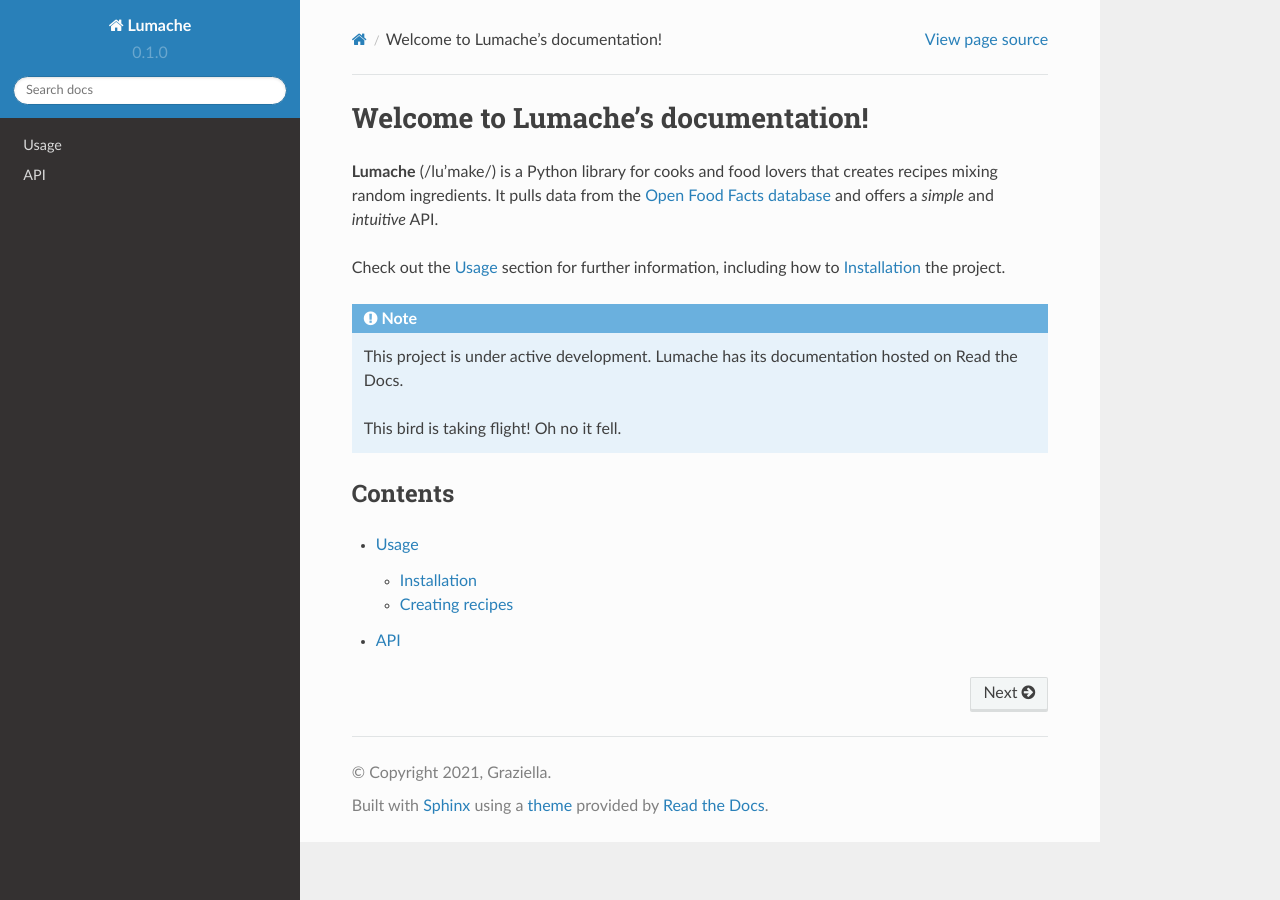
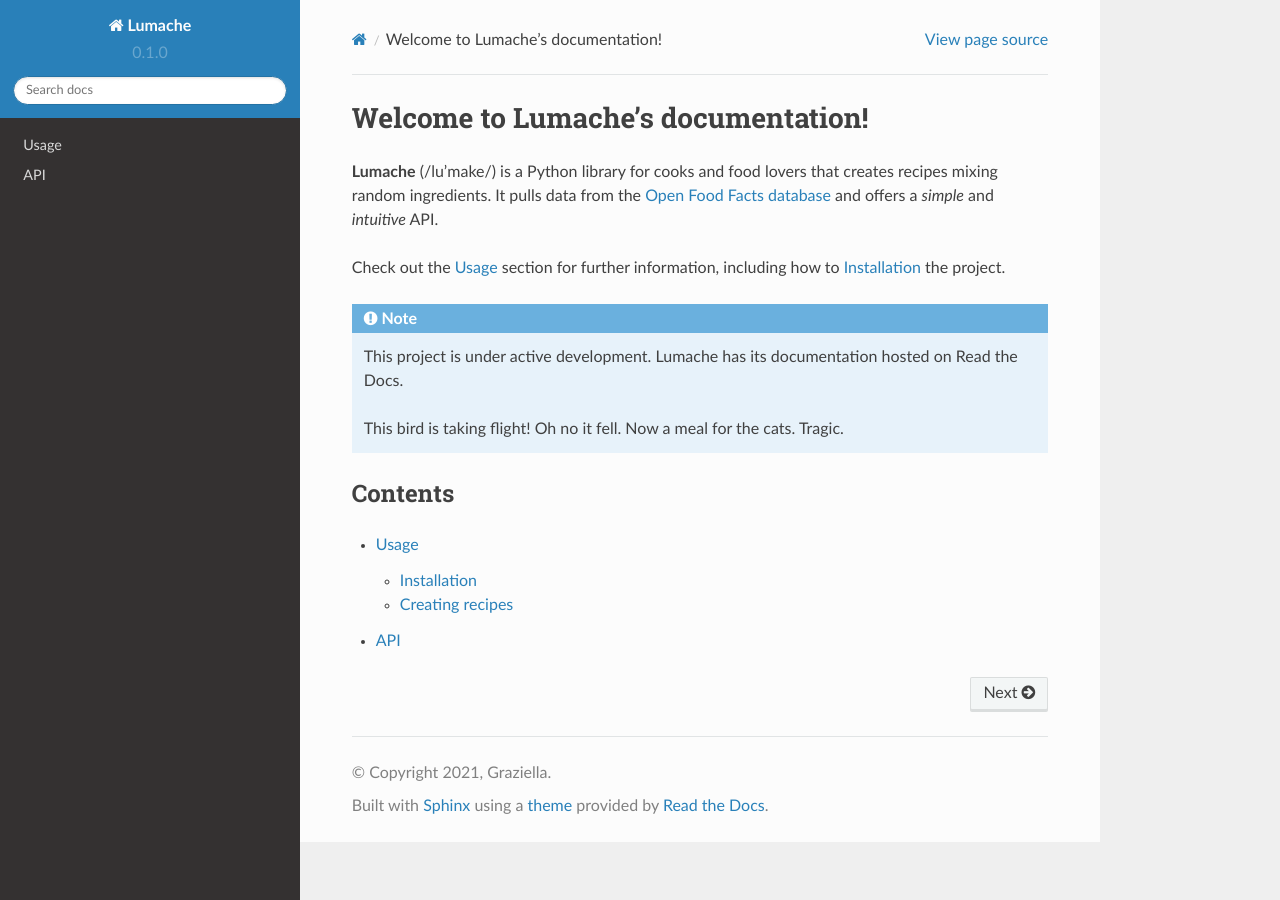
Before and after one commit to NRees-Anaconda/bird-knight, a Sphinx documentation site: the page built from docs/source/index.rst, in a window 1280 px wide. Built offline with Sphinx 7.4.7 and the Read the Docs theme 2.0.0, drawn with Linux system fonts in a browser that asks for light colours.

Commit message:
fed the cats

```diff
--- a/docs/source/index.rst
+++ b/docs/source/index.rst
@@ -14,7 +14,7 @@
    This project is under active development.
    Lumache has its documentation hosted on Read the Docs.
 
-   This bird is taking flight! Oh no it fell.
+   This bird is taking flight! Oh no it fell. Now a meal for the cats. Tragic.
 
 Contents
 --------
```
